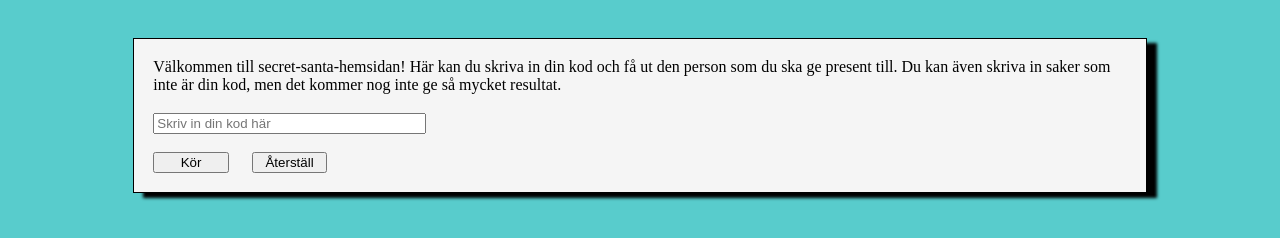
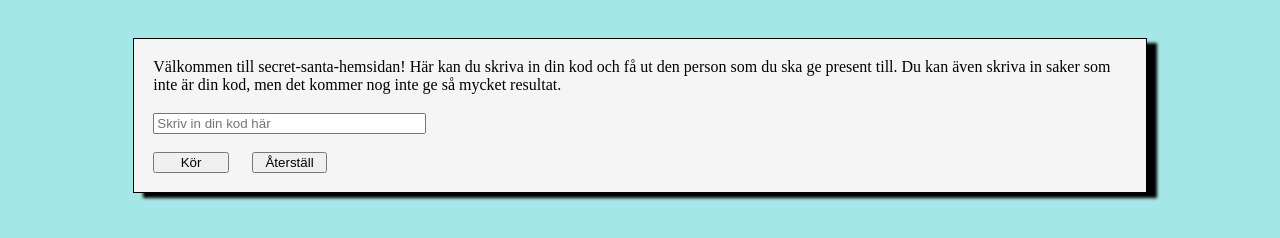
Before and after one commit to karlhenriksson/karlhenriksson.github.io, a plain HTML site: page index.html in a window 1280 px wide. Drawn offline with Linux system fonts and the light colour scheme.

Commit message:
Update index.html

```diff
--- a/index.html
+++ b/index.html
@@ -6,7 +6,7 @@
     <title>Secret Santa</title>
     <link rel="icon" type="image/x-icon" href="favicon.ico">
 </head>
-<body style="background-color: rgb(88, 204, 204);">
+<body style="background-color: rgb(165, 231, 231);">
     <!-- Nämen goddagens... -->
     <div id="mainCard" style="margin:auto; margin-top:1cm; width:80%; box-shadow: 10px 5px 3px black; border: 1px solid; background-color:whitesmoke;">
         <p style="margin:0.5cm">Välkommen till secret-santa-hemsidan! Här kan du skriva in din kod och få ut den person som du ska ge present till. Du kan även skriva in saker som inte är din kod, men det kommer nog inte ge så mycket resultat.</p>
```
